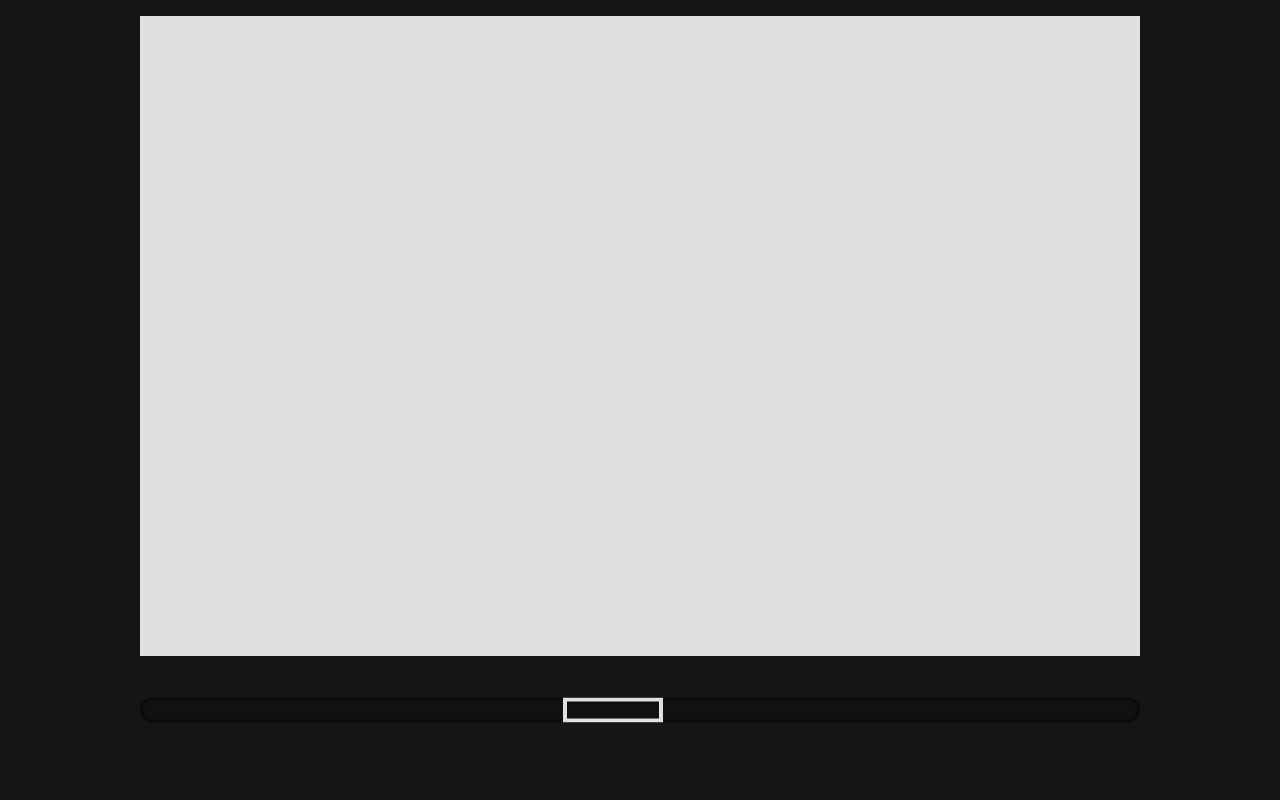
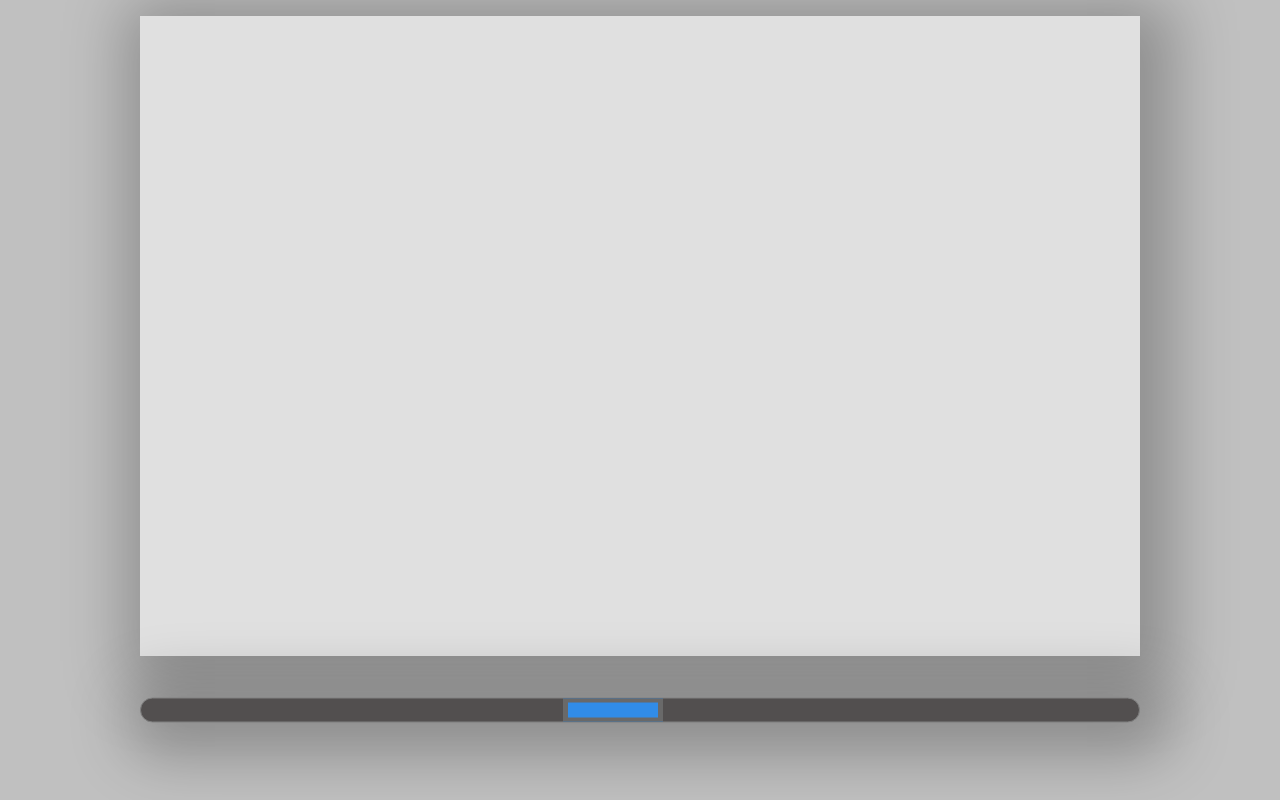
Before and after one commit to gustavlundgren/breakout, a plain HTML site: page index.html in a window 1280 px wide. Drawn offline with Linux system fonts and the light colour scheme.

Commit message:
Styling av slider

```diff
--- a/style.css
+++ b/style.css
@@ -11,14 +11,14 @@
 
 :root {
     --primary: #e0e0e0;
-    --secondary:#151515;
-
+    --secondary:#524f4f;
+    --background: #C0C0C0;
 }
 
 body {
 
     min-height: 100vh;
-    background: #151515;
+    background: var(--background);
 }
 
 canvas{
@@ -29,6 +29,11 @@ canvas{
     left: 50%;
     transform: translate(-50%, -10%);
     background-color: var(--primary);
+
+    /*box shadow*/
+    box-shadow: 10px 10px 58px 24px rgba(0,0,0,0.26);
+-webkit-box-shadow: 10px 10px 58px 24px rgba(0,0,0,0.26);
+-moz-box-shadow: 10px 10px 58px 24px rgba(0,0,0,0.26);
 }
 
 .range {
@@ -38,17 +43,26 @@ canvas{
     transform: translate(-50%, -90%);
     width: 1000px;
     height: 25px;
+
     -webkit-appearance: none;
-    background: #111;
+    background: var(--secondary);
     outline: none;
     border-radius: 15px;
+    border: 1px solid gray;
     overflow: hidden;
+
     box-shadow: inset 0 0 5px rgba(0, 0, 0, 1);
+
+    /*box shadow*/
+    box-shadow: 10px 10px 58px 24px rgba(0,0,0,0.26);
+-webkit-box-shadow: 10px 10px 58px 24px rgba(0,0,0,0.26);
+-moz-box-shadow: 10px 10px 58px 24px rgba(0,0,0,0.26);
 }
 .range::-webkit-slider-thumb {
   -webkit-appearance: none;
   width: 100px;
   height: 25px;
+  background: #318CE7;
   cursor: pointer;
-  border: 4px solid var(--primary);
+  border: 5px solid	#696969;
 }
```
